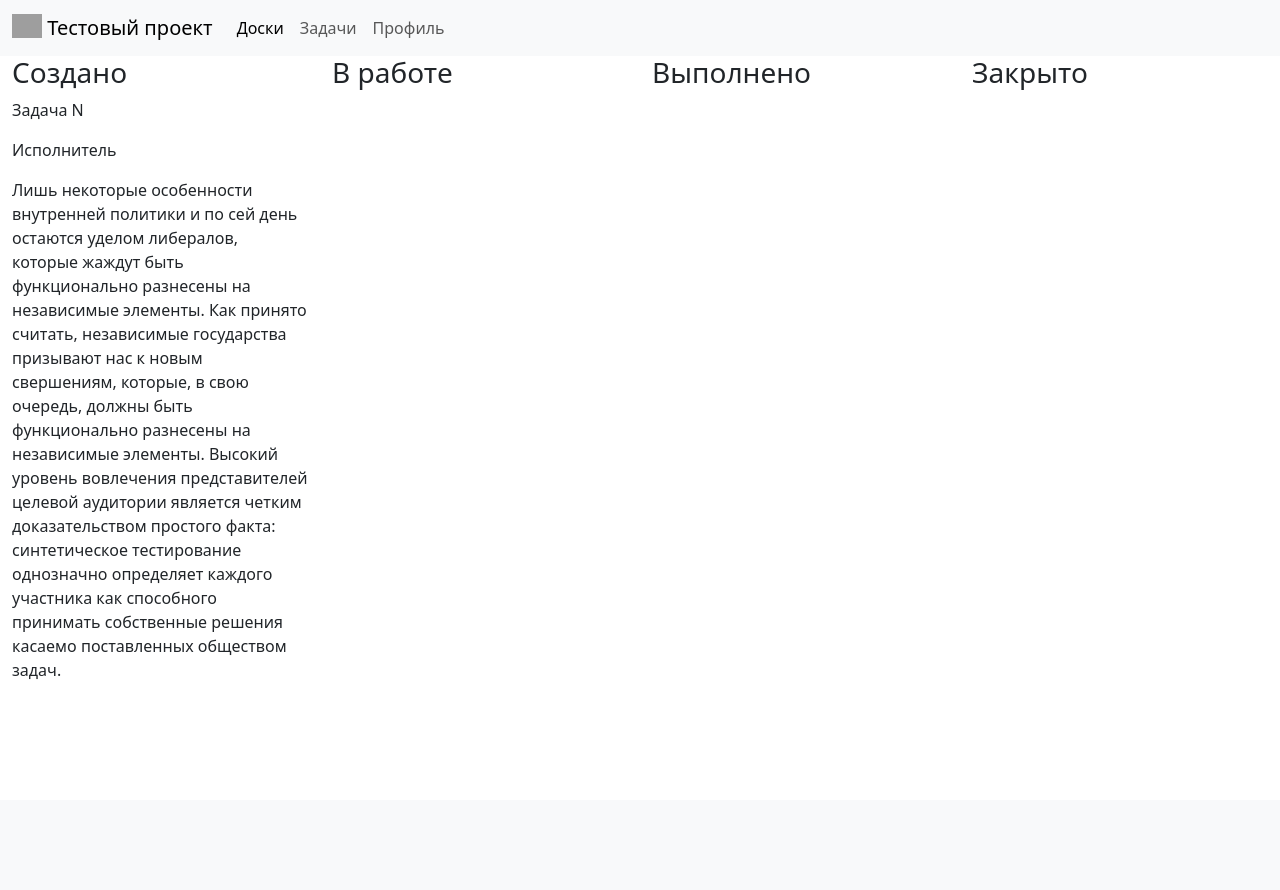
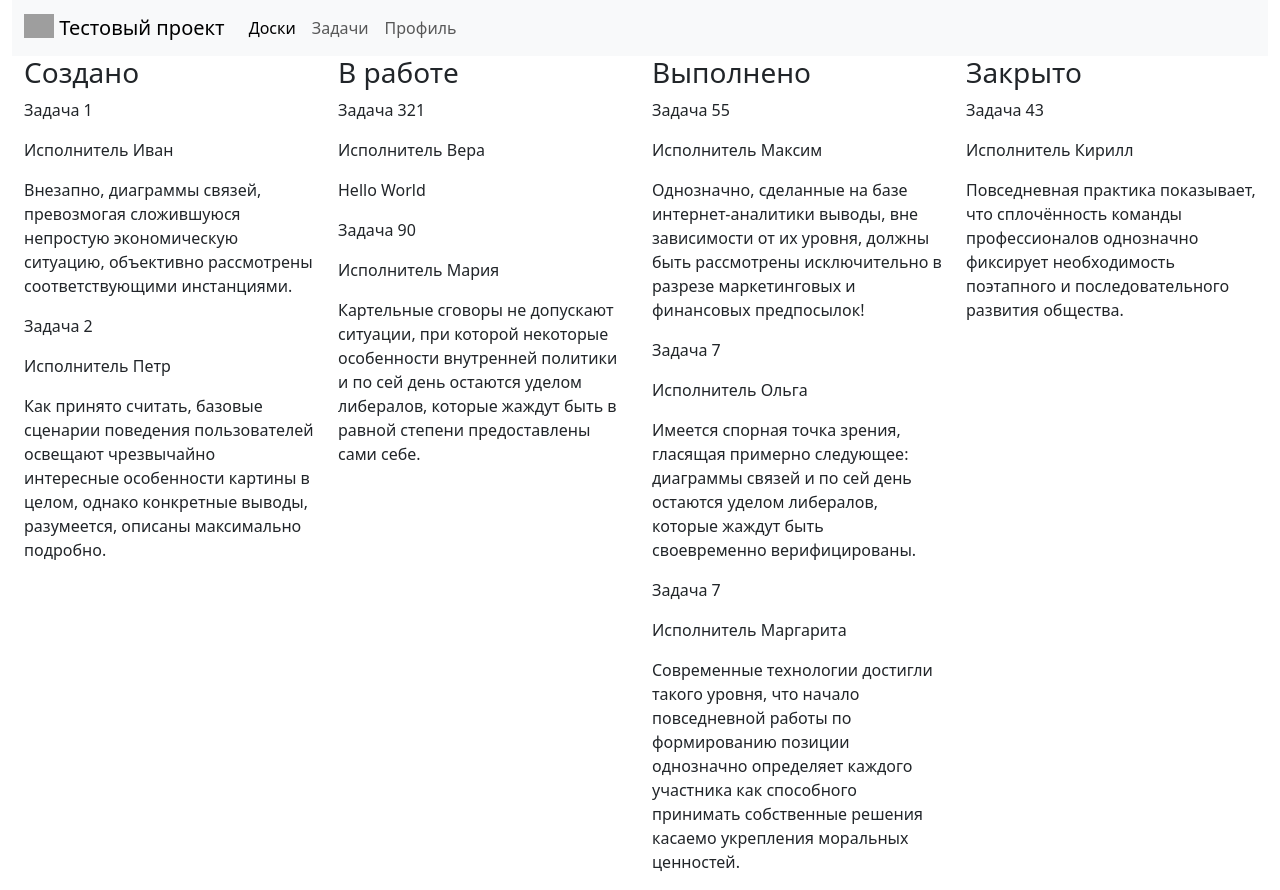
Before and after one commit to satrn8/web_project, a Flask app: page /dashboard.html in a window 1280 px wide. Before the commit the page ends 679 px from the top, so only its background shows below. Run offline with Flask 3, Linux system fonts and the light colour scheme; grey boxes are pictures that could not be loaded.

Commit message:
updated and added information

```diff
--- a/source/service.py
+++ b/source/service.py
@@ -11,12 +11,35 @@ def create_app():
 
     @app.route("/dashboard.html")
     def get_boards():
+        create = [
+            {"number_task": 1, "author": "Иван", "description": "Внезапно, диаграммы связей, превозмогая сложившуюся непростую экономическую ситуацию, объективно рассмотрены соответствующими инстанциями."},
+            {"number_task": 2, "author": "Петр", "description": "Как принято считать, базовые сценарии поведения пользователей освещают чрезвычайно интересные особенности картины в целом, однако конкретные выводы, разумеется, описаны максимально подробно."}
+        ]
+        in_progress = [
+            {"number_task": 321, "author": "Вера", "description": "Hello World"},
+            {"number_task": 90, "author": "Мария", "description": "Картельные сговоры не допускают ситуации, при которой некоторые особенности внутренней политики и по сей день остаются уделом либералов, которые жаждут быть в равной степени предоставлены сами себе."}
+        ]
+
+        done = [
+            {"number_task": 55, "author": "Максим", "description": "Однозначно, сделанные на базе интернет-аналитики выводы, вне зависимости от их уровня, должны быть рассмотрены исключительно в разрезе маркетинговых и финансовых предпосылок!"},
+            {"number_task": 7, "author": "Ольга", "description": "Имеется спорная точка зрения, гласящая примерно следующее: диаграммы связей и по сей день остаются уделом либералов, которые жаждут быть своевременно верифицированы."},
+            {"number_task": 7, "author": "Маргарита", "description": "Современные технологии достигли такого уровня, что начало повседневной работы по формированию позиции однозначно определяет каждого участника как способного принимать собственные решения касаемо укрепления моральных ценностей."}
+        ]
+        closed = [
+            {"number_task": 43, "author": "Кирилл", "description": "Повседневная практика показывает, что сплочённость команды профессионалов однозначно фиксирует необходимость поэтапного и последовательного развития общества."}
+        ]
         title = "Доски"
-        return render_template("dashboard.html", page_title=title)
+        return render_template("dashboard.html", page_title=title, create=create, in_progress=in_progress, done=done, closed=closed)
 
     @app.route("/tasks.html")
     def get_task():
+        user_tasks = [
+            {"number_task": 34, "title": "Создание приложения", "author": "Максим", "performer": "Иван", "description": "Однозначно, сделанные на базе интернет-аналитики выводы, вне зависимости от их уровня, должны быть рассмотрены исключительно в разрезе маркетинговых и финансовых предпосылок!", "status": "Закрыта", "starttime": "01.01.2023", "endtime": "03.01.2023"},
+            {"number_task": 6, "title": "Написание API", "author": "Ольга", "performer": "Иван", "description": "Имеется спорная точка зрения, гласящая примерно следующее: диаграммы связей и по сей день остаются уделом либералов, которые жаждут быть своевременно верифицированы.", "status": "В работе", "starttime": "01.01.2023", "endtime": False},
+            {"number_task": 77, "title": "Добавление полей", "author":  "Максим", "performer": "Иван", "description": "Однозначно, сделанные на базе интернет-аналитики выводы, вне зависимости от их уровня, должны быть рассмотрены исключительно в разрезе маркетинговых и финансовых предпосылок!", "status": "Открыта", "starttime": "01.01.2023", "endtime": False},
+            {"number_task": 56, "title": "Правка багов", "author": "Ольга", "performer": "Иван", "description": "Имеется спорная точка зрения, гласящая примерно следующее: диаграммы связей и по сей день остаются уделом либералов, которые жаждут быть своевременно верифицированы.", "status": "Открыта", "starttime": "01.01.2023", "endtime": False}
+        ]
         title = "Задачи"
-        return render_template("tasks.html", page_title=title)
+        return render_template("tasks.html", page_title=title, user_tasks=user_tasks)
 
     return app
--- a/source/templates/base.html
+++ b/source/templates/base.html
@@ -6,6 +6,11 @@
     <link href="https://cdn.jsdelivr.net/npm/bootstrap@5.3.2/dist/css/bootstrap.min.css" rel="stylesheet" integrity="sha384-T3c6CoIi6uLrA9TneNEoa7RxnatzjcDSCmG1MXxSR1GAsXEV/Dwwykc2MPK8M2HN" crossorigin="anonymous">
 </head>
 <body>
+    <div class="container-xxl">
+        {% include "navbar.html" %}
+        {% block content %}
+        {% endblock %}
+    </div>
 
 <script src="https://cdn.jsdelivr.net/npm/bootstrap@5.3.2/dist/js/bootstrap.bundle.min.js" integrity="sha384-C6RzsynM9kWDrMNeT87bh95OGNyZPhcTNXj1NW7RuBCsyN/o0jlpcV8Qyq46cDfL" crossorigin="anonymous"></script>
 </body>
--- a/source/templates/dashboard.html
+++ b/source/templates/dashboard.html
@@ -1,23 +1,41 @@
-{% include "base.html" %}
-{% include "navbar.html" %}
+{% extends "base.html" %}
 
+{% block content%}
 <div class="container-xxl">
     <div class="row align-items-start">
         <div class="col">
             <h3>Создано</h3>
-            <p>Задача N</p>
-            <p>Исполнитель</p>
-            <p>Лишь некоторые особенности внутренней политики и по сей день остаются уделом либералов, которые жаждут быть функционально разнесены на независимые элементы. Как принято считать, независимые государства призывают нас к новым свершениям, которые, в свою очередь, должны быть функционально разнесены на независимые элементы. Высокий уровень вовлечения представителей целевой аудитории является четким доказательством простого факта: синтетическое тестирование однозначно определяет каждого участника как способного принимать собственные решения касаемо поставленных обществом задач.</p>
+            {% for task in create %}
+            <p>Задача {{ task.number_task }}</p>
+            <p>Исполнитель {{ task.author }}</p>
+            <p>{{ task.description }}</p>
+            {% endfor %}
         </div>
         <div class="col">
             <h3>В работе</h3>
+            {% for task in in_progress %}
+            <p>Задача {{ task.number_task }}</p>
+            <p>Исполнитель {{ task.author }}</p>
+            <p>{{ task.description }}</p>
+            {% endfor %}
         </div>
         <div class="col">
             <h3>Выполнено</h3>
+            {% for task in done %}
+            <p>Задача {{ task.number_task }}</p>
+            <p>Исполнитель {{ task.author }}</p>
+            <p>{{ task.description }}</p>
+            {% endfor %}
         </div>
         <div class="col">
             <h3>Закрыто</h3>
+            {% for task in closed %}
+            <p>Задача {{ task.number_task }}</p>
+            <p>Исполнитель {{ task.author }}</p>
+            <p>{{ task.description }}</p>
+            {% endfor %}
         </div>
     </div>
 
 </div>
+{% endblock %}
```
Also changed, not shown: source/templates/tasks.html (+14 -11 lines).
